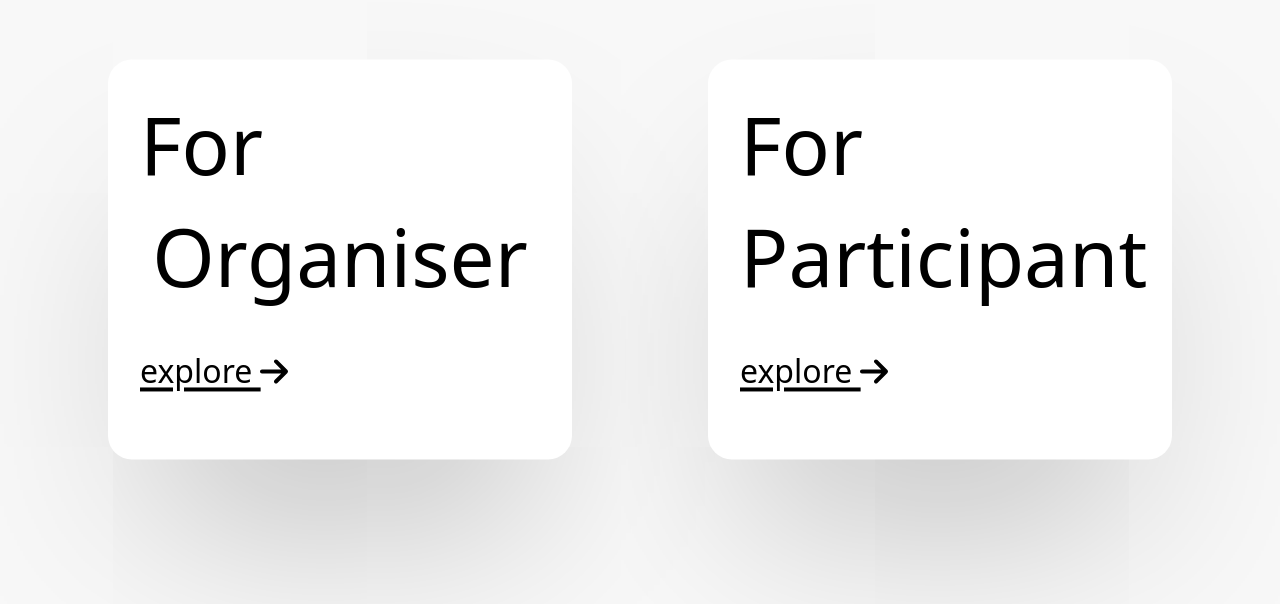
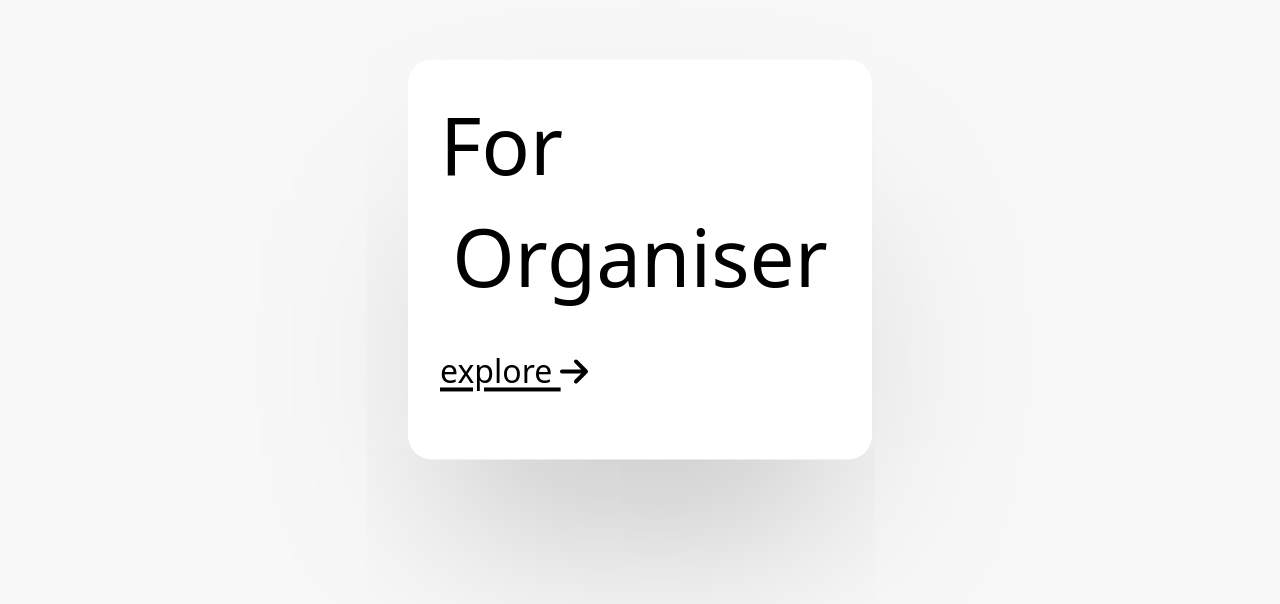
Before and after one commit to prithasaha2722/Eventify, a React (Create React App) app in the folder client/: page / in a window 1280 px wide. Shown: the part 1001-1605 px from the top of the page. Built offline with nearby package versions, Linux system fonts and the light colour scheme.

Commit message:
Home Animation done

```diff
--- /dev/null
+++ b/client/src/components/EventLabs/EventLabs.jsx
@@ -0,0 +1,9 @@
+import React from 'react'
+
+const EventLabs = () => {
+  return (
+    <div>EventLabs</div>
+  )
+}
+
+export default EventLabs
--- /dev/null
+++ b/client/src/components/EventLabs/Home/Bg.jsx
@@ -0,0 +1,13 @@
+import React from 'react'
+import image from '../../../images/Eventlabs.png'
+
+const Bg = () => {
+  return (
+    <div className='h-screen w-screen bg-black flex items-center'>
+        <span className='w-1/2'></span>
+        <span className='w-1/2'><img className='w-full h-full' src={image} alt='EventLabs'/></span>
+    </div>
+  )
+}
+
+export default Bg
--- /dev/null
+++ b/client/src/components/EventLabs/Home/Home.jsx
@@ -0,0 +1,10 @@
+import React from 'react'
+import Bg from './Bg'
+
+const Home = () => {
+  return (
+    <div><Bg/></div>
+  )
+}
+
+export default Home
--- a/client/src/components/Home/Img.jsx
+++ b/client/src/components/Home/Img.jsx
@@ -3,6 +3,7 @@ import { motion, useScroll, useTransform } from "framer-motion";
 import Bg from "../../images/Bg.jpg";
 import {FontAwesomeIcon} from '@fortawesome/react-fontawesome'
 import {faArrowRight} from '@fortawesome/free-solid-svg-icons'
+import { Navigate } from "react-router-dom";
 
 const Img = () => {
   const { scrollYProgress } = useScroll();
@@ -35,9 +36,7 @@ const Img = () => {
               <motion.button className="shadow-2xl h-[100px] w-[116px] rounded-md flex flex-col items-start justify-center text-xl font-medium p-2 bg-white" whileHover={{top:'-50px'}}>
                 <span className="text-[#000000] font-thin">For</span><span className="w-full">Organiser</span><span className="text-[0.5rem] underline">explore <FontAwesomeIcon icon={faArrowRight}/></span>
               </motion.button>
-              <motion.button className="shadow-2xl h-[100px] w-[116px] rounded-md flex flex-col items-start justify-center text-xl font-medium p-2 bg-white" whileHover={{top: '49%'}}>
-                <span className="text-[#000000] font-thin">For</span><span className="w-full">Participant</span><span className="text-[0.5rem] underline">explore <FontAwesomeIcon icon={faArrowRight}/></span>
-              </motion.button>
+
             </div>
           </motion.div>
         </motion.div>
--- a/client/src/pages/Navigator.jsx
+++ b/client/src/pages/Navigator.jsx
@@ -1,5 +1,6 @@
 import React from "react";
 import { Route, Routes } from "react-router-dom";
+import EventLabs from "../components/EventLabs/EventLabs";
 import Home from "../components/Home/Home";
 import Error from "./Error";
 
@@ -8,6 +9,7 @@ const Navigator = () => {
     <main>
       <Routes>
         <Route path="/" element={<Home />} />
+        <Route path="/eventLabs" element={<EventLabs/>}/>
         <Route path="*" element={<Error />} />
       </Routes>
     </main>
```
Also changed, not shown: client/src/images/Eventlabs.png (added).
